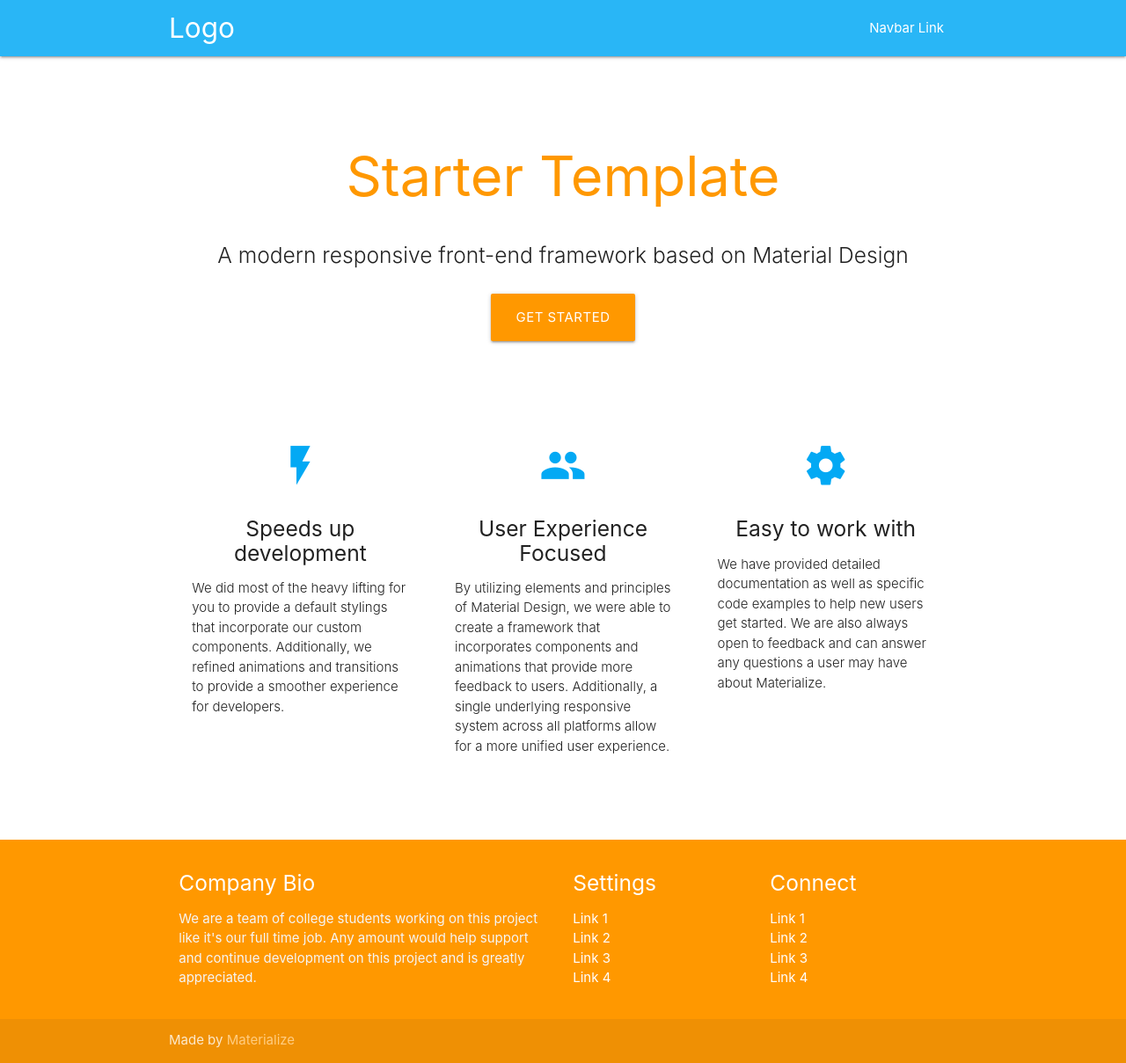
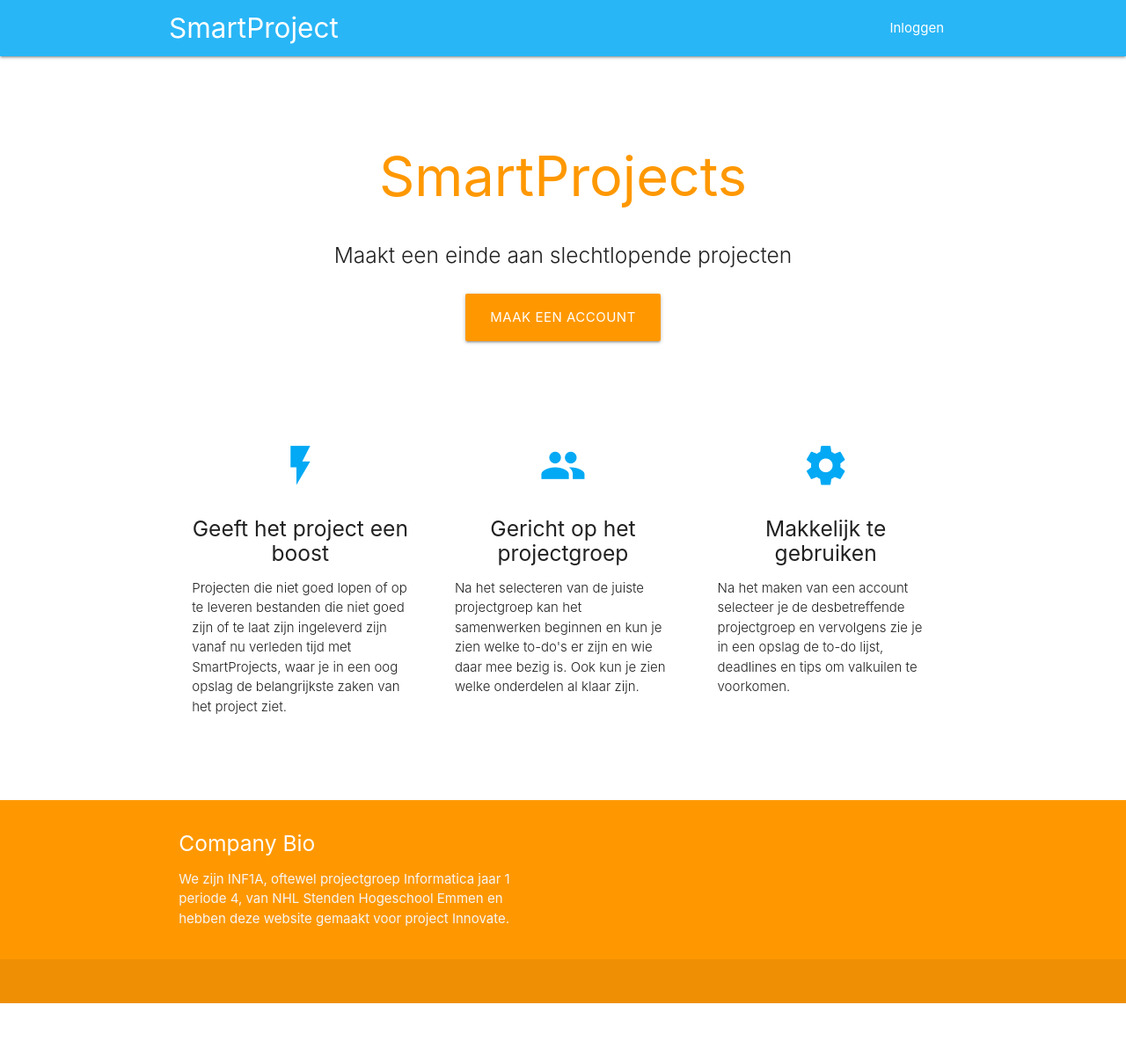
Before and after one commit to Robinkolk100/inf1a-herkansing, a PHP site: page /Index.php in a window 1280 px wide. Shown: the whole page at 88% size. After the commit the page ends 1141 px from the top, so only its background shows below. Run offline with PHP 8.4, Linux system fonts and the light colour scheme; some libraries are stand-ins or nearby versions.

Commit message:
change text, remove links and settings

```diff
--- a/Index.php
+++ b/Index.php
@@ -1,3 +1,4 @@
+
 <?php
 require_once('function_login.php');
 ?>
@@ -6,7 +7,7 @@ require_once('function_login.php');
 <head>
   <meta http-equiv="Content-Type" content="text/html; charset=UTF-8"/>
   <meta name="viewport" content="width=device-width, initial-scale=1, maximum-scale=1.0"/>
-  <title>Starter Template - Materialize</title>
+  <title>SmartProjects</title>
 
   <!-- CSS  -->
   <link href="https://fonts.googleapis.com/icon?family=Material+Icons" rel="stylesheet">
@@ -15,9 +16,9 @@ require_once('function_login.php');
 </head>
 <body>
   <nav class="light-blue lighten-1" role="navigation">
-    <div class="nav-wrapper container"><a id="logo-container" href="#" class="brand-logo">Logo</a>
+    <div class="nav-wrapper container"><a id="logo-container" href="#" class="brand-logo">SmartProject</a>
       <ul class="right hide-on-med-and-down">
-        <li><a href="#">Navbar Link</a></li>
+        <li><a href="#">Inloggen</a></li>
       </ul>
 
       <ul id="nav-mobile" class="sidenav">
@@ -29,12 +30,12 @@ require_once('function_login.php');
   <div class="section no-pad-bot" id="index-banner">
     <div class="container">
       <br><br>
-      <h1 class="header center orange-text">Starter Template</h1>
+      <h1 class="header center orange-text">SmartProjects</h1>
       <div class="row center">
-        <h5 class="header col s12 light">A modern responsive front-end framework based on Material Design</h5>
+        <h5 class="header col s12 light">Maakt een einde aan slechtlopende projecten</h5>
       </div>
       <div class="row center">
-        <a href="http://materializecss.com/getting-started.html" id="download-button" class="btn-large waves-effect waves-light orange">Get Started</a>
+        <a href="index.php" id="download-button" class="btn-large waves-effect waves-light orange">Maak een account</a>
       </div>
       <br><br>
 
@@ -50,27 +51,27 @@ require_once('function_login.php');
         <div class="col s12 m4">
           <div class="icon-block">
             <h2 class="center light-blue-text"><i class="material-icons">flash_on</i></h2>
-            <h5 class="center">Speeds up development</h5>
+            <h5 class="center">Geeft het project een boost</h5>
 
-            <p class="light">We did most of the heavy lifting for you to provide a default stylings that incorporate our custom components. Additionally, we refined animations and transitions to provide a smoother experience for developers.</p>
+            <p class="light">Projecten die niet goed lopen of op te leveren bestanden die niet goed zijn of te laat zijn ingeleverd zijn vanaf nu verleden tijd met SmartProjects, waar je in een oog opslag de belangrijkste zaken van het project ziet.</p>
           </div>
         </div>
 
         <div class="col s12 m4">
           <div class="icon-block">
             <h2 class="center light-blue-text"><i class="material-icons">group</i></h2>
-            <h5 class="center">User Experience Focused</h5>
+            <h5 class="center">Gericht op het projectgroep</h5>
 
-            <p class="light">By utilizing elements and principles of Material Design, we were able to create a framework that incorporates components and animations that provide more feedback to users. Additionally, a single underlying responsive system across all platforms allow for a more unified user experience.</p>
+            <p class="light">Na het selecteren van de juiste projectgroep kan het samenwerken beginnen en kun je zien welke to-do's er zijn en wie daar mee bezig is. Ook kun je zien welke onderdelen al klaar zijn.</p>
           </div>
         </div>
 
         <div class="col s12 m4">
           <div class="icon-block">
             <h2 class="center light-blue-text"><i class="material-icons">settings</i></h2>
-            <h5 class="center">Easy to work with</h5>
+            <h5 class="center">Makkelijk te gebruiken</h5>
 
-            <p class="light">We have provided detailed documentation as well as specific code examples to help new users get started. We are also always open to feedback and can answer any questions a user may have about Materialize.</p>
+            <p class="light">Na het maken van een account selecteer je de desbetreffende projectgroep en vervolgens zie je in een opslag de to-do lijst, deadlines en tips om valkuilen te voorkomen.</p>
           </div>
         </div>
       </div>
@@ -84,33 +85,15 @@ require_once('function_login.php');
       <div class="row">
         <div class="col l6 s12">
           <h5 class="white-text">Company Bio</h5>
-          <p class="grey-text text-lighten-4">We are a team of college students working on this project like it's our full time job. Any amount would help support and continue development on this project and is greatly appreciated.</p>
+          <p class="grey-text text-lighten-4">We zijn INF1A, oftewel projectgroep Informatica jaar 1 periode 4, van NHL Stenden Hogeschool Emmen en hebben deze website gemaakt voor project Innovate.</p>
 
 
-        </div>
-        <div class="col l3 s12">
-          <h5 class="white-text">Settings</h5>
-          <ul>
-            <li><a class="white-text" href="#!">Link 1</a></li>
-            <li><a class="white-text" href="#!">Link 2</a></li>
-            <li><a class="white-text" href="#!">Link 3</a></li>
-            <li><a class="white-text" href="#!">Link 4</a></li>
-          </ul>
-        </div>
-        <div class="col l3 s12">
-          <h5 class="white-text">Connect</h5>
-          <ul>
-            <li><a class="white-text" href="#!">Link 1</a></li>
-            <li><a class="white-text" href="#!">Link 2</a></li>
-            <li><a class="white-text" href="#!">Link 3</a></li>
-            <li><a class="white-text" href="#!">Link 4</a></li>
-          </ul>
         </div>
       </div>
     </div>
     <div class="footer-copyright">
       <div class="container">
-      Made by <a class="orange-text text-lighten-3" href="http://materializecss.com">Materialize</a>
+
       </div>
     </div>
   </footer>
```
